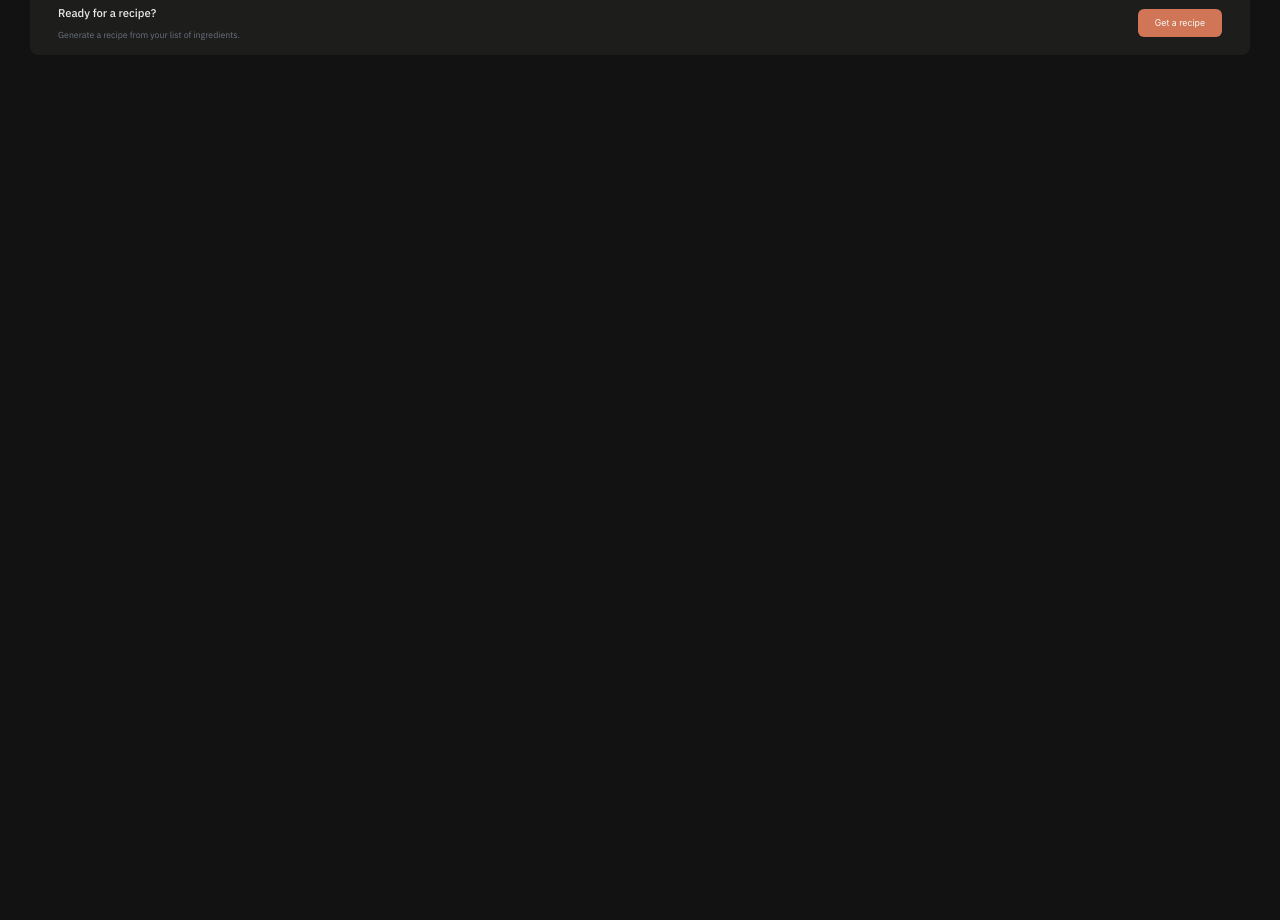
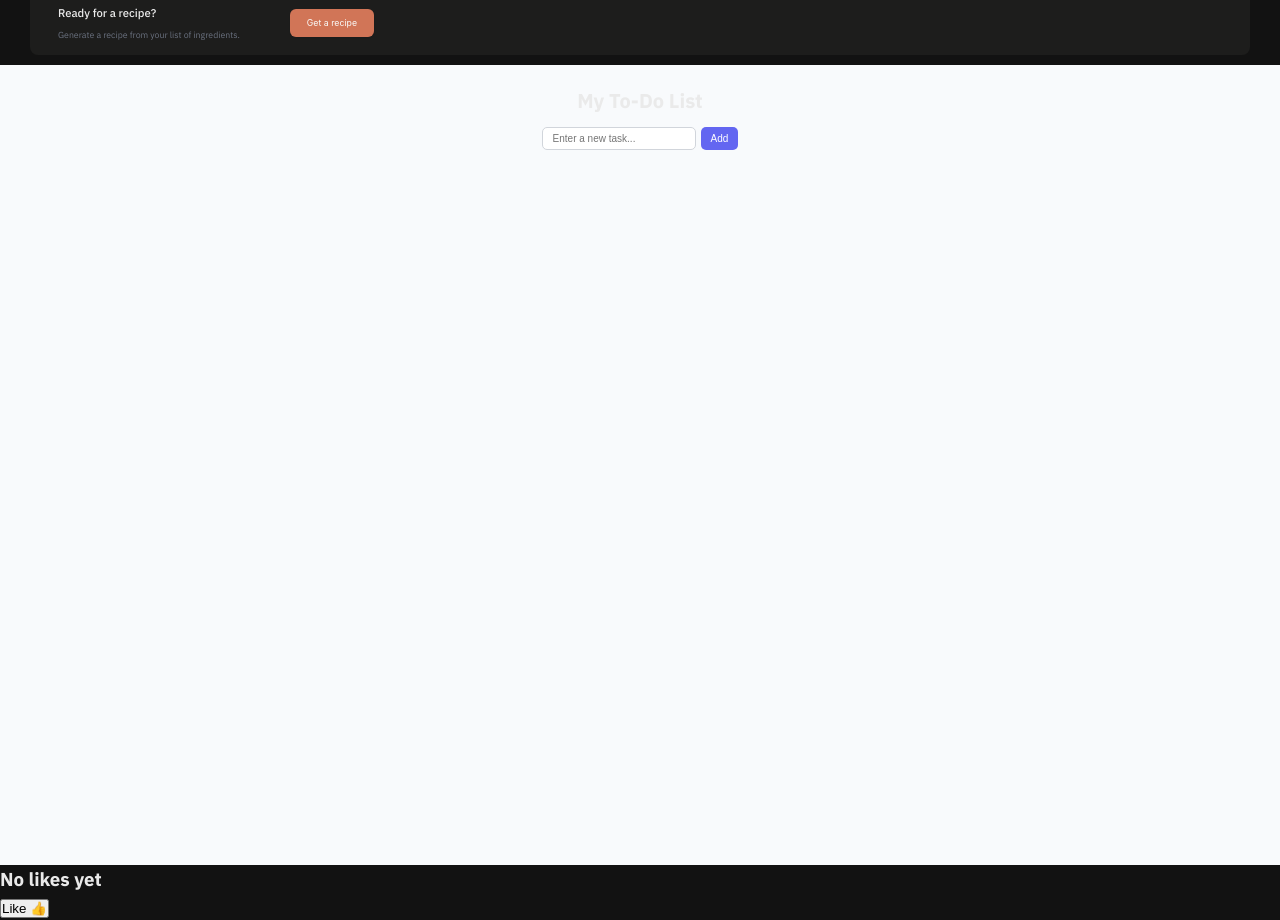
Before and after one commit to jprobussr/chef-claude-app, a React (Vite) app: page / in a window 1280 px wide. Shown: the part 420-1340 px from the top of the page. Before the commit the page ends 800 px from the top, so only its background shows below. Built offline with nearby package versions, Linux system fonts and the light colour scheme.

Commit message:
Practice Chef Claude Fundamentals

```diff
--- a/src/App.jsx
+++ b/src/App.jsx
@@ -2,6 +2,9 @@ import React from 'react';
 import './App.css';
 import Header from './components/Header.jsx';
 import Main from './components/Main.jsx';
+import Counter from './components/Counter.jsx';
+import Todo from './components/Todo.jsx';
+import LikeButton from './components/LikeButton.jsx';
 
 
 
@@ -14,7 +17,9 @@ const App = () => {
     </main>
 
     <section>
+      <Todo />
 
+      <LikeButton />
     </section>
 
     </>
--- /dev/null
+++ b/src/components/Counter.css
@@ -0,0 +1,48 @@
+.counter-container {
+  display: flex;
+  flex-direction: column;
+  align-items: center;
+  justify-content: center;
+  min-height: 100vh;
+  background: linear-gradient(135deg, #1a1529, #2d1f47);
+  color: #f3f4f6;
+  font-family: 'IBM Plex Sans', sans-serif;
+}
+
+.counter-container h3 {
+  font-size: 2.4rem;
+  margin-bottom: 2rem;
+  letter-spacing: 0.05em;
+}
+
+.counter-buttons {
+  display: flex;
+  gap: 1rem;
+}
+
+.counter-buttons button {
+  padding: 0.75rem 1.5rem;
+  font-size: 1.4rem;
+  border: none;
+  border-radius: 10px;
+  cursor: pointer;
+  transition: transform 0.2s ease, background 0.3s ease;
+  color: #fff;
+}
+
+.counter-buttons button:nth-child(1) {
+  background: #22c55e; /* green for increment */
+}
+
+.counter-buttons button:nth-child(2) {
+  background: #ef4444; /* red for decrement */
+}
+
+.counter-buttons button:nth-child(3) {
+  background: #6366f1; /* purple for reset */
+}
+
+.counter-buttons button:hover {
+  transform: translateY(-3px);
+  opacity: 0.9;
+}
--- /dev/null
+++ b/src/components/Counter.jsx
@@ -0,0 +1,31 @@
+import React, { useState } from 'react';
+import './Counter.css';
+
+const Counter = () => {
+  const [count, setCount] = useState(0);
+
+  const increment = () => {
+    setCount(count + 1);
+  };
+
+  const decrement = () => {
+    setCount(count - 1);
+  };
+
+  const reset = () => {
+    setCount(0);
+  };
+
+  return (
+    <div className="counter-container">
+      <h3>Counter: {count}</h3>
+      <div className="counter-buttons">
+        <button onClick={increment}>➕</button>
+        <button onClick={decrement}>➖</button>
+        <button onClick={reset}>🔄 Reset</button>
+      </div>
+    </div>
+  );
+};
+
+export default Counter;
--- /dev/null
+++ b/src/components/LikeButton.css
@@ -0,0 +1,28 @@
+.like-container {
+  display: flex;
+  flex-direction: column;
+  align-items: center;
+  justify-content: center;
+  min-height: 100vh;
+  font-family: 'IBM Plex Sans', sans-serif;
+}
+
+.like-container h3 {
+  font-size: 1.5rem;
+  margin-bottom: 1rem;
+}
+
+.like-container button {
+  padding: 0.6rem 1.2rem;
+  border: none;
+  border-radius: 8px;
+  background: #ef4444;
+  color: #fff;
+  font-size: 1rem;
+  cursor: pointer;
+  transition: transform 0.2s ease;
+}
+
+.like-container button:hover {
+  transform: scale(1.05);
+}
--- /dev/null
+++ b/src/components/LikeButton.jsx
@@ -0,0 +1,17 @@
+import React, { useState } from 'react';
+
+const LikeButton = () => {
+    const [likes, setLikes] = useState(0);
+
+    const handleLike = () => {
+        setLikes((prevLikes) => prevLikes + 1);
+    };
+
+
+  return <div className='container'>
+    <h3>{likes === 0 ? 'No likes yet' : ` ❤️${likes} likes`}</h3>
+    <button onClick={handleLike}>Like 👍</button>
+  </div>;
+};
+
+export default LikeButton;
--- a/src/components/Main.css
+++ b/src/components/Main.css
@@ -61,7 +61,6 @@ ul.ingredients-list > li {
 
 .get-recipe-container {
     display: flex;
-    justify-content: space-between;
     align-items: center;
     border-radius: 8px;
     background: #1d1d1c;
@@ -89,5 +88,6 @@ ul.ingredients-list > li {
     padding: 9px 17px;
     font-family: Inter, sans-serif;
     font-size: 0.875rem;
+    margin-left: 5rem;
     cursor: pointer;
 }
--- /dev/null
+++ b/src/components/Todo.css
@@ -0,0 +1,52 @@
+.todo-container {
+  display: flex;
+  flex-direction: column;
+  align-items: center;
+  justify-content: flex-start;
+  min-height: 100vh;
+  background: #f8fafc;
+  font-family: 'IBM Plex Sans', sans-serif;
+  padding: 2rem;
+}
+
+.todo-container h3 {
+  margin-bottom: 1rem;
+  font-size: 2rem;
+}
+
+.todo-input {
+  display: flex;
+  gap: 0.5rem;
+  margin-bottom: 1.5rem;
+}
+
+.todo-input input {
+  padding: 0.5rem 1rem;
+  font-size: 1rem;
+  border: 1px solid #d1d5db;
+  border-radius: 5px;
+}
+
+.todo-input button {
+  padding: 0.5rem 1rem;
+  border: none;
+  background: #6366f1;
+  color: white;
+  font-size: 1rem;
+  border-radius: 5px;
+  cursor: pointer;
+}
+
+.todo-list {
+  list-style: none;
+  padding: 0;
+}
+
+.todo-list li {
+  background: #e0e7ff;
+  padding: 0.75rem 1rem;
+  border-radius: 6px;
+  margin-bottom: 0.5rem;
+  width: 250px;
+  text-align: left;
+}
--- /dev/null
+++ b/src/components/Todo.jsx
@@ -0,0 +1,36 @@
+import React, { useState } from 'react';
+import './Todo.css';
+
+const Todo = () => {
+  const [tasks, setTasks] = useState([]);
+  const [input, setInput] = useState('');
+
+  const addTask = () => {
+    if (input.trim() === '') return;
+    setTasks([...tasks, input]);
+    setInput('')
+  };
+
+  return (
+    <div className="todo-container">
+      <h3>My To-Do List</h3>
+      <div className="todo-input">
+        <input
+          type="text"
+          value={input}
+          onChange={(e) => setInput(e.target.value)}
+          placeholder="Enter a new task..."
+        />
+        <button onClick={addTask}>Add</button>
+      </div>
+
+      <ul className="todo-list">
+        {tasks.map((task, index) => (
+          <li key={index}>{task}</li>
+        ))}
+      </ul>
+    </div>
+  );
+};
+
+export default Todo;
```
